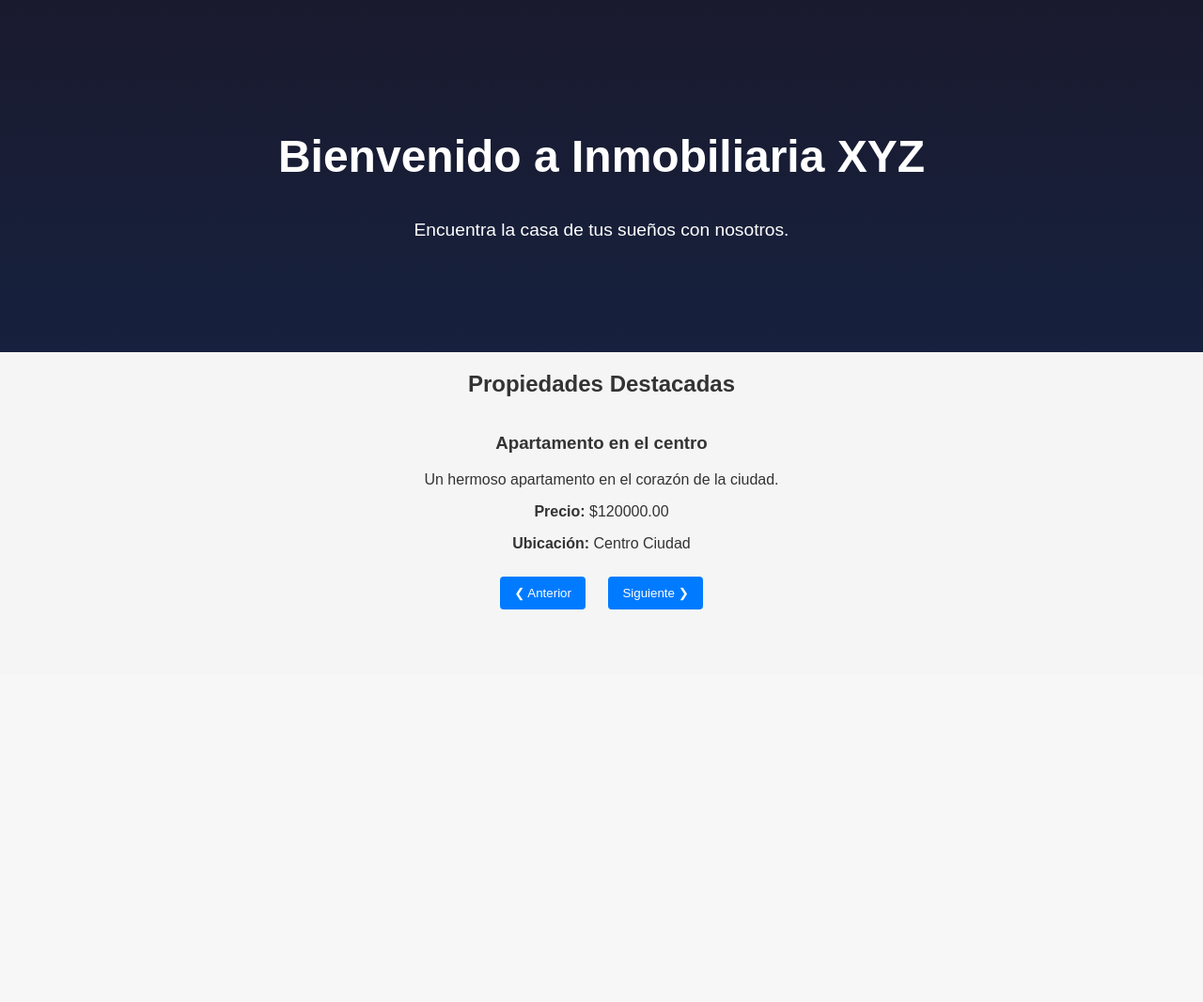
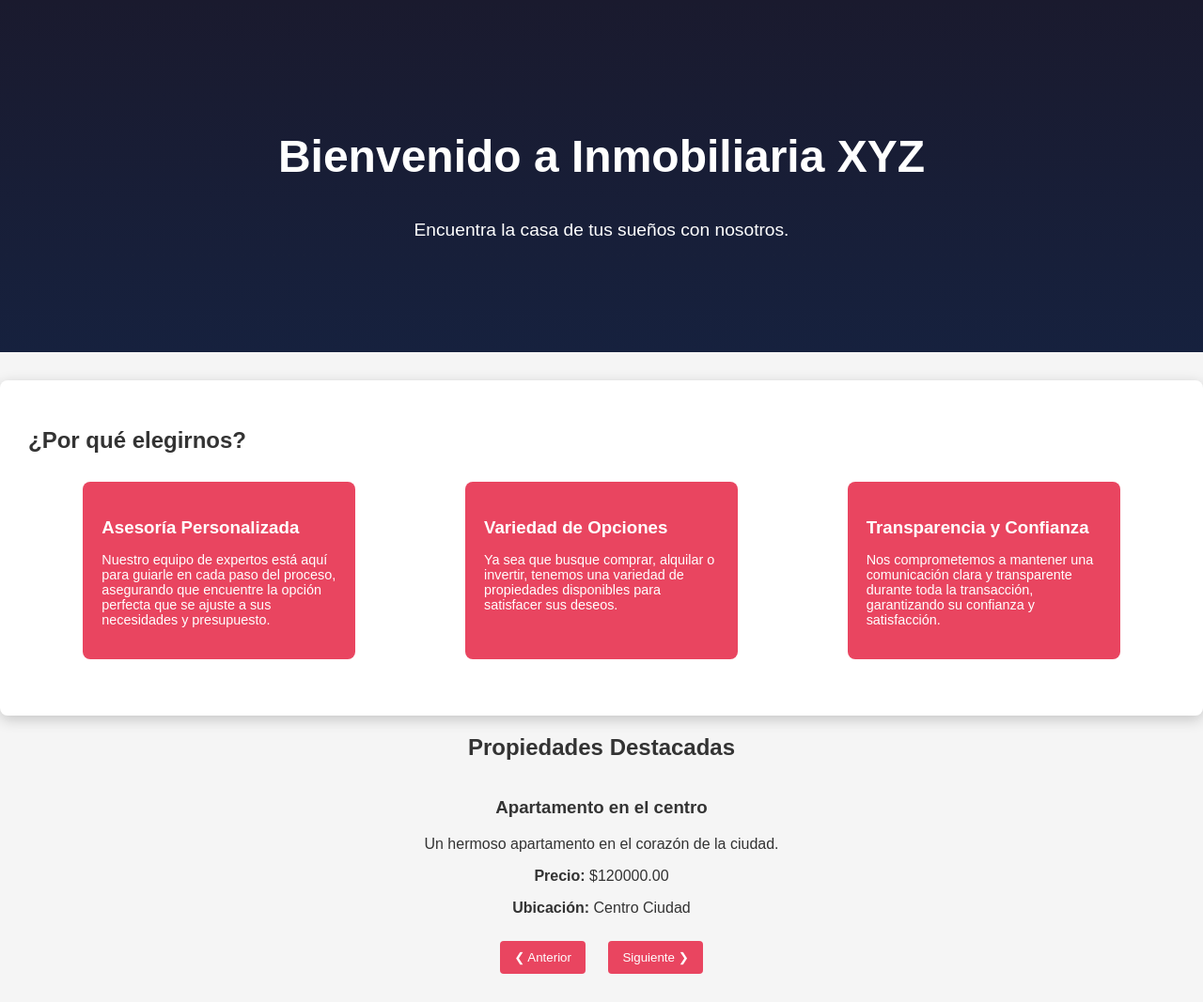
Before and after one commit to guelan14/parcialParadigmas, a PHP site: page / in a window 1280 px wide. Shown: the part 81-1148 px from the top of the page at 94% size. Before the commit the page ends 730 px from the top, so only its background shows below. Run offline with PHP 8.4, Linux system fonts and the light colour scheme; data comes from the database, SQL or seed files in the repository.

Commit message:
Agregando detallesito para el 10

```diff
--- a/index.php
+++ b/index.php
@@ -73,6 +73,25 @@ $modulo = $_GET['modulo'] ?? 'index.php';
             }
             ?>
 
+<div class="info-inmobiliaria">
+        <h2>¿Por qué elegirnos?</h2>
+        <div class="info-cards">
+            <div class="info-card">
+                <h3>Asesoría Personalizada</h3>
+                <p>Nuestro equipo de expertos está aquí para guiarle en cada paso del proceso, asegurando que encuentre la opción perfecta que se ajuste a sus necesidades y presupuesto.</p>
+            </div>
+            <div class="info-card">
+                <h3>Variedad de Opciones</h3>
+                <p>Ya sea que busque comprar, alquilar o invertir, tenemos una variedad de propiedades disponibles para satisfacer sus deseos.</p>
+            </div>
+            <div class="info-card">
+                <h3>Transparencia y Confianza</h3>
+                <p>Nos comprometemos a mantener una comunicación clara y transparente durante toda la transacción, garantizando su confianza y satisfacción.</p>
+            </div>
+        </div>
+    </div>
+
+
             <!-- Sección de Propiedades Destacadas -->
             <section id="destacadas" class="destacadas">
                 <h2>Propiedades Destacadas</h2>
--- a/mn_css/mn_carrusel.css
+++ b/mn_css/mn_carrusel.css
@@ -21,7 +21,7 @@
 button {
   margin: 10px;
   padding: 10px 15px;
-  background-color: #007bff;
+  background-color: #e94560;
   color: white;
   border: none;
   cursor: pointer;
--- a/mn_css/mn_styles.css
+++ b/mn_css/mn_styles.css
@@ -137,3 +137,41 @@ button {
 button:hover {
   background-color: #16213e;
 }
+
+.info-inmobiliaria {
+  margin-top: 30px;
+  background-color: #ffffff; /* Fondo blanco para resaltar el contenido */
+  color: #333; /* Color del texto */
+  border-radius: 8px; /* Bordes redondeados */
+  padding: 30px;
+  box-shadow: 0 4px 15px rgba(0, 0, 0, 0.2); /* Sombra suave */
+}
+
+.info-cards {
+  display: flex;
+  justify-content: space-around;
+  flex-wrap: wrap; /* Para que se acomoden en móviles */
+  margin: 20px 0; /* Espacio vertical */
+}
+
+.info-card {
+  background-color: #e94560; /* Fondo de las tarjetas */
+  color: #fff; /* Texto blanco */
+  padding: 20px;
+  border-radius: 8px;
+  width: 250px; /* Ancho fijo para las tarjetas */
+  margin: 10px; /* Espacio entre tarjetas */
+  transition: transform 0.3s; /* Efecto al pasar el ratón */
+}
+
+.info-card:hover {
+  transform: translateY(-5px); /* Levanta la tarjeta al pasar el ratón */
+}
+
+.info-card h3 {
+  margin-bottom: 10px; /* Espacio entre el título y el texto */
+}
+
+.info-card p {
+  font-size: 0.9rem; /* Tamaño de fuente más pequeño */
+}
```
